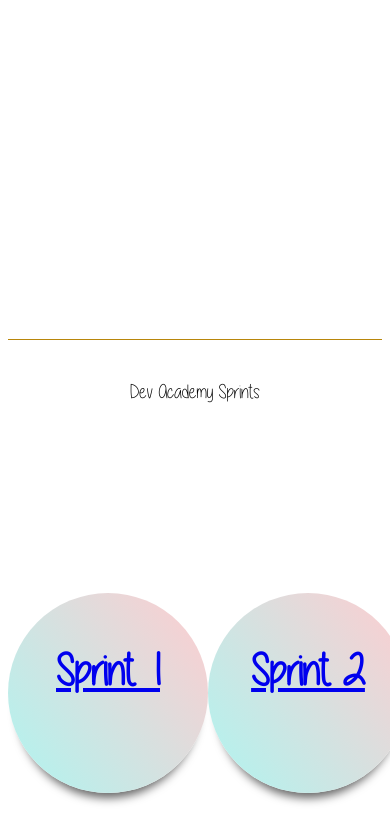
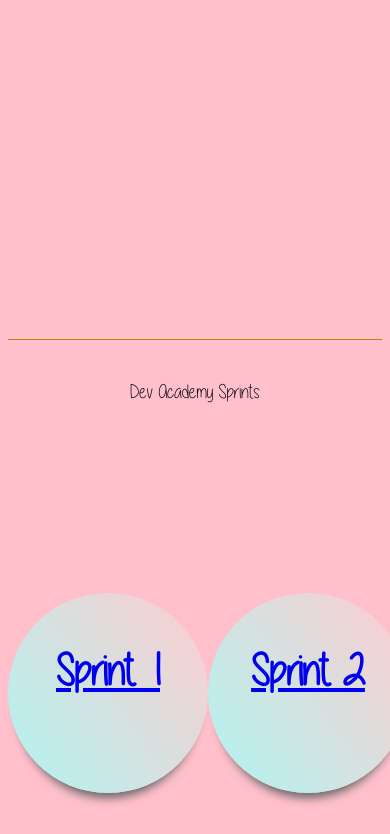
Before and after one commit to Isaac-Bell/Isaac-Bell.github.io, a plain HTML site: page blog.html in a window 390 px wide. Shown: the part 377-1211 px from the top of the page. Drawn offline with Linux system fonts and the light colour scheme; files whose address does not match are found by name.

Commit message:
Add viewport media query

```diff
--- a/styles/main.css
+++ b/styles/main.css
@@ -14,6 +14,22 @@
 @font-face {
   font-family: "little-sunshine";
   src: url('a little sunshine.ttf')
+}
+
+@media only screen and (max-width: 320px) {
+  body {
+    background-color: lightblue;
+  }
+}
+@media only screen and (max-width: 768px) {
+  body {
+    background-color: red;
+  }
+}
+@media only screen and (max-width: 1200px) {
+  body {
+    background-color: pink;
+  }
 }
 
 
```
